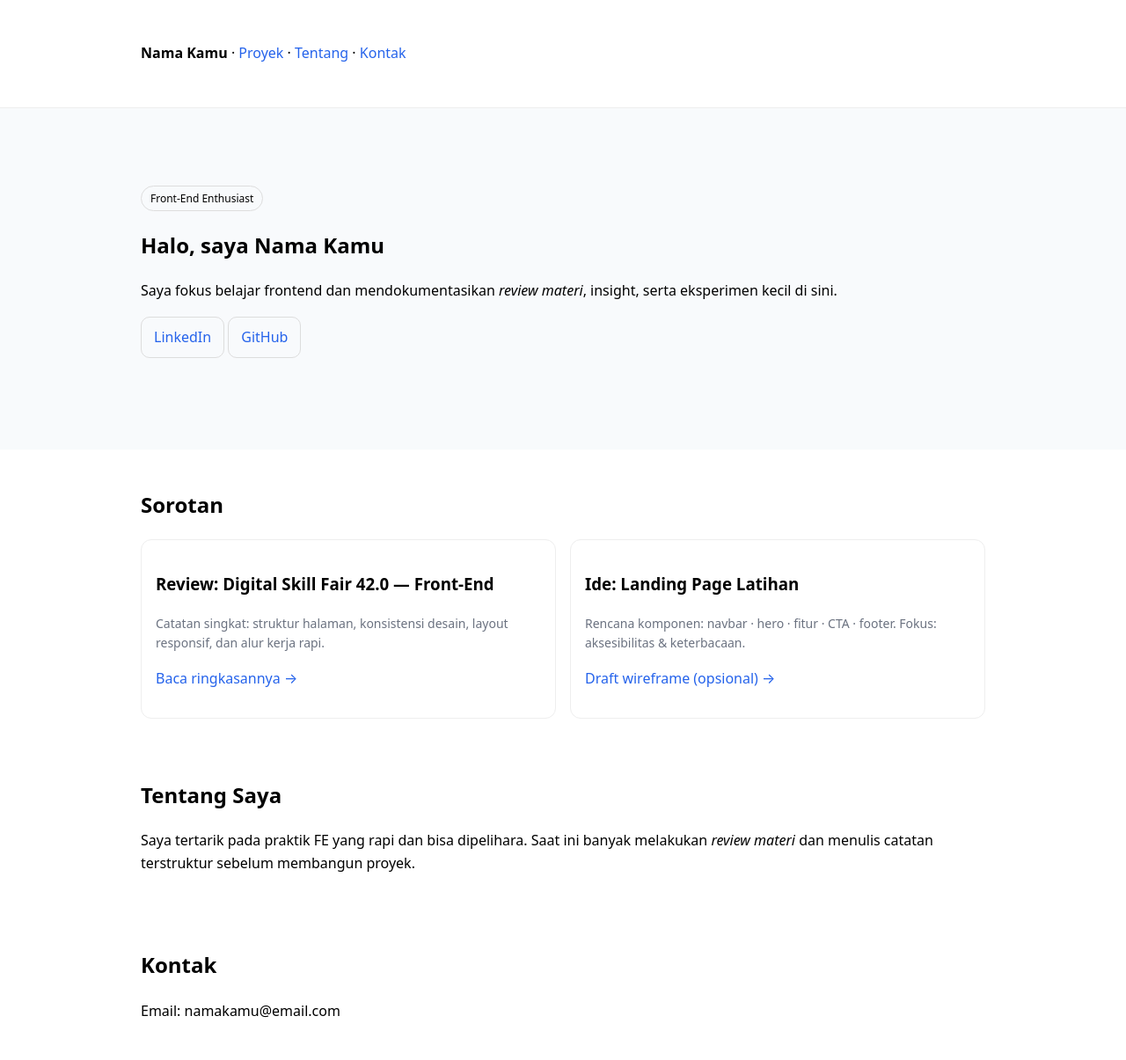
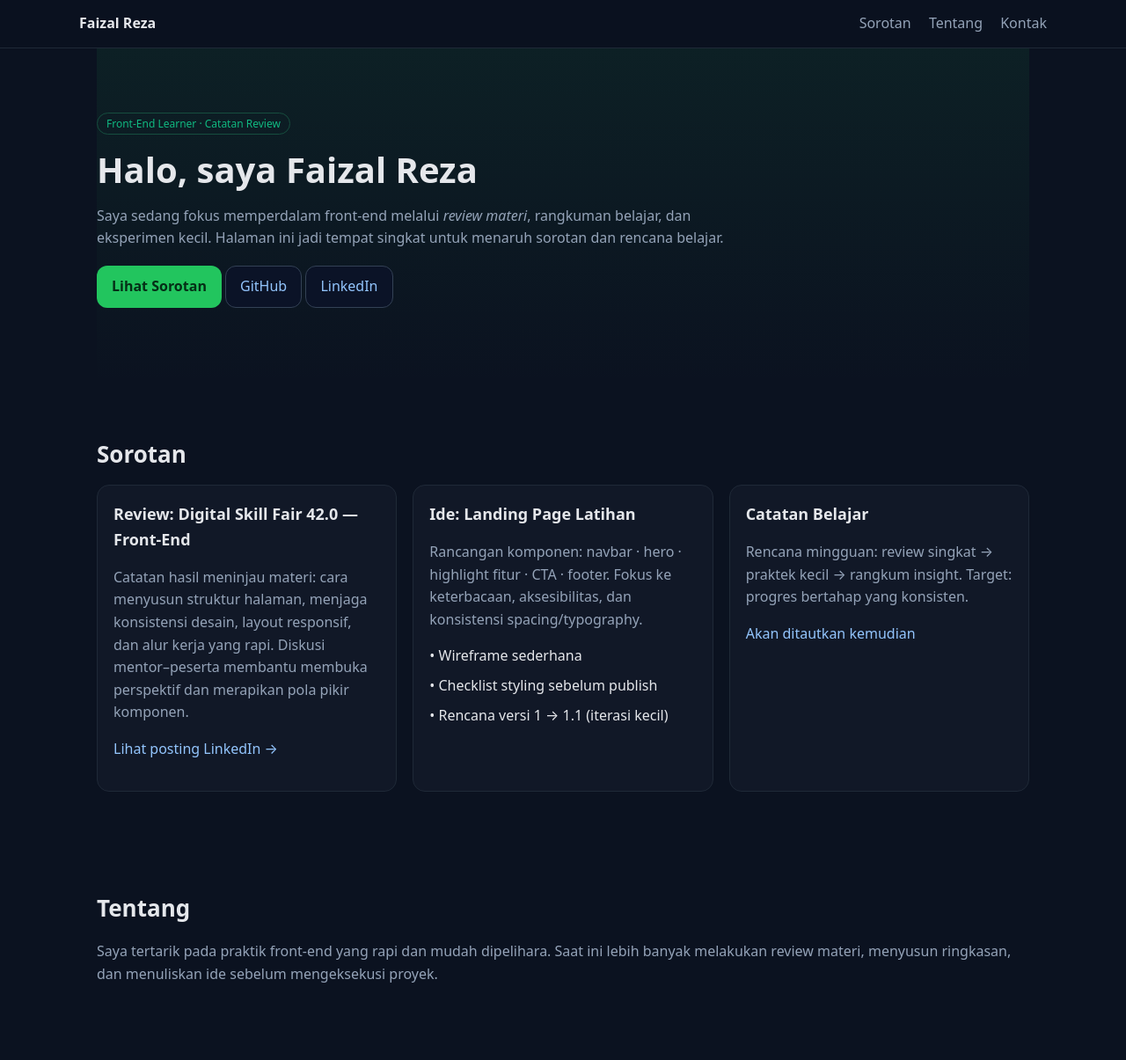
Before and after one commit to faisalresa22/faisal, a plain HTML site: page index.html in a window 1280 px wide. Shown: the top 1205 px of the page at 88% size. Drawn offline with Linux system fonts and the light colour scheme.

Commit message:
Update index.html

```diff
--- a/index.html
+++ b/index.html
@@ -3,70 +3,100 @@
 <head>
   <meta charset="utf-8" />
   <meta name="viewport" content="width=device-width, initial-scale=1" />
-  <title>Nama Kamu — Front-End Portfolio</title>
-  <link rel="preconnect" href="https://fonts.gstatic.com" crossorigin>
+  <title>Faizal Reza — Portfolio</title>
+  <meta name="description" content="Portfolio ringkas berisi sorotan, catatan review materi, dan rencana belajar." />
   <style>
-    body{font-family:system-ui,-apple-system,Segoe UI,Roboto,Ubuntu,Arial,sans-serif;line-height:1.6;margin:0}
-    header,footer{padding:24px}
-    header{position:sticky;top:0;background:#fff;border-bottom:1px solid #eee}
-    .wrap{max-width:960px;margin:auto;padding:24px}
-    .hero{padding:64px 24px;background:#f8fafc}
-    .tag{display:inline-block;padding:4px 10px;border:1px solid #ddd;border-radius:999px;font-size:12px}
-    .grid{display:grid;gap:16px;grid-template-columns:repeat(auto-fit,minmax(260px,1fr))}
-    a{color:#2563eb;text-decoration:none}
-    a:hover{text-decoration:underline}
-    .card{border:1px solid #eee;border-radius:12px;padding:16px;background:#fff}
-    .muted{color:#6b7280;font-size:14px}
-    .btn{display:inline-block;padding:10px 14px;border-radius:10px;border:1px solid #ddd}
+    :root{
+      --bg:#0b1220; --surface:#0f172a; --muted:#94a3b8; --text:#e5e7eb; --brand:#22c55e; --card:#111827;
+      --radius:14px;
+    }
+    *{box-sizing:border-box}
+    html,body{margin:0;padding:0;background:var(--bg);color:var(--text);font-family:system-ui,-apple-system,Segoe UI,Roboto,Ubuntu,Arial,sans-serif;line-height:1.6}
+    a{color:#93c5fd;text-decoration:none} a:hover{text-decoration:underline}
+    .wrap{max-width:1100px;margin:auto;padding:0 20px}
+    header{position:sticky;top:0;z-index:10;background:rgba(11,18,32,.8);backdrop-filter:blur(6px);border-bottom:1px solid #1f2937}
+    header .bar{display:flex;align-items:center;justify-content:space-between;padding:14px 0}
+    nav a{margin-left:16px;color:var(--muted)}
+    nav a:hover{color:#c7d2fe}
+    .hero{padding:72px 0;background:linear-gradient(180deg,rgba(34,197,94,.08),transparent)}
+    .hero h1{font-size:40px;margin:0 0 8px;font-weight:800}
+    .hero p{color:var(--muted);max-width:720px;margin:0 0 18px}
+    .btn{display:inline-block;padding:10px 16px;border:1px solid #334155;border-radius:12px;background:#0b1327}
+    .btn.primary{background:var(--brand);color:#052e16;border-color:transparent;font-weight:600}
+    section{padding:56px 0}
+    h2{font-size:26px;margin:0 0 14px}
+    .muted{color:var(--muted)}
+    .grid{display:grid;gap:18px;grid-template-columns:repeat(auto-fit,minmax(260px,1fr))}
+    .card{background:var(--card);border:1px solid #1f2937;border-radius:var(--radius);padding:18px}
+    .card h3{margin:0 0 6px;font-size:18px}
+    .tag{display:inline-block;font-size:12px;color:#10b981;border:1px solid #164e3f;border-radius:999px;padding:2px 10px;margin-bottom:8px}
+    .list{display:grid;gap:8px}
+    footer{border-top:1px solid #1f2937;padding:20px 0;color:var(--muted)}
+    @media (max-width:480px){.hero h1{font-size:32px}}
   </style>
 </head>
 <body>
   <header>
-    <div class="wrap">
-      <strong>Nama Kamu</strong> · <a href="#projects">Proyek</a> · <a href="#about">Tentang</a> · <a href="#contact">Kontak</a>
+    <div class="wrap bar">
+      <strong>Faizal Reza</strong>
+      <nav>
+        <a href="#projects">Sorotan</a>
+        <a href="#about">Tentang</a>
+        <a href="#contact">Kontak</a>
+      </nav>
     </div>
   </header>
 
+  <main class="wrap">
     <section class="hero">
-    <div class="wrap">
-      <span class="tag">Front-End Enthusiast</span>
-      <h1>Halo, saya Nama Kamu</h1>
-      <p>Saya fokus belajar frontend dan mendokumentasikan <em>review materi</em>, insight, serta eksperimen kecil di sini.</p>
-      <p><a class="btn" href="https://www.linkedin.com/in/username" target="_blank" rel="noreferrer">LinkedIn</a>
-         <a class="btn" href="https://github.com/username" target="_blank" rel="noreferrer">GitHub</a></p>
-    </div>
+      <span class="tag">Front-End Learner · Catatan Review</span>
+      <h1>Halo, saya Faizal Reza</h1>
+      <p>Saya sedang fokus memperdalam front-end melalui <em>review materi</em>, rangkuman belajar, dan eksperimen kecil. Halaman ini jadi tempat singkat untuk menaruh sorotan dan rencana belajar.</p>
+      <p>
+        <a class="btn primary" href="#projects">Lihat Sorotan</a>
+        <a class="btn" href="https://github.com/faisalresa22" target="_blank" rel="noreferrer">GitHub</a>
+        <a class="btn" href="https://www.linkedin.com/in/username" target="_blank" rel="noreferrer">LinkedIn</a>
+      </p>
     </section>
 
-  <section class="wrap" id="projects">
+    <section id="projects">
       <h2>Sorotan</h2>
       <div class="grid">
         <article class="card">
           <h3>Review: Digital Skill Fair 42.0 — Front-End</h3>
-        <p class="muted">Catatan singkat: struktur halaman, konsistensi desain, layout responsif, dan alur kerja rapi.</p>
-        <p><a href="link-posting-linkedin-atau-notes" target="_blank">Baca ringkasannya →</a></p>
+          <p class="muted">Catatan hasil meninjau materi: cara menyusun struktur halaman, menjaga konsistensi desain, layout responsif, dan alur kerja yang rapi. Diskusi mentor–peserta membantu membuka perspektif dan merapikan pola pikir komponen.</p>
+          <p><a href="https://www.linkedin.com/feed/" target="_blank" rel="noreferrer">Lihat posting LinkedIn →</a></p>
         </article>
         <article class="card">
           <h3>Ide: Landing Page Latihan</h3>
-        <p class="muted">Rencana komponen: navbar · hero · fitur · CTA · footer. Fokus: aksesibilitas & keterbacaan.</p>
-        <p><a href="#" target="_blank">Draft wireframe (opsional) →</a></p>
+          <p class="muted">Rancangan komponen: navbar · hero · highlight fitur · CTA · footer. Fokus ke keterbacaan, aksesibilitas, dan konsistensi spacing/typography.</p>
+          <div class="list">
+            <span>• Wireframe sederhana</span>
+            <span>• Checklist styling sebelum publish</span>
+            <span>• Rencana versi 1 → 1.1 (iterasi kecil)</span>
+          </div>
+        </article>
+        <article class="card">
+          <h3>Catatan Belajar</h3>
+          <p class="muted">Rencana mingguan: review singkat → praktek kecil → rangkum insight. Target: progres bertahap yang konsisten.</p>
+          <p><a href="#" aria-disabled="true">Akan ditautkan kemudian</a></p>
         </article>
       </div>
     </section>
 
-  <section class="wrap" id="about">
-    <h2>Tentang Saya</h2>
-    <p>Saya tertarik pada praktik FE yang rapi dan bisa dipelihara. Saat ini banyak melakukan <em>review materi</em> dan menulis catatan terstruktur sebelum membangun proyek.</p>
+    <section id="about">
+      <h2>Tentang</h2>
+      <p class="muted">Saya tertarik pada praktik front-end yang rapi dan mudah dipelihara. Saat ini lebih banyak melakukan review materi, menyusun ringkasan, dan menuliskan ide sebelum mengeksekusi proyek.</p>
     </section>
 
-  <section class="wrap" id="contact">
+    <section id="contact">
       <h2>Kontak</h2>
-    <p>Email: namakamu@email.com</p>
+      <p class="muted">Email: <a href="mailto:email@domain.com">email@domain.com</a> · LinkedIn: <a href="https://www.linkedin.com/in/username" target="_blank" rel="noreferrer">@username</a></p>
     </section>
+  </main>
 
   <footer>
-    <div class="wrap">
-      © <span id="y"></span> Nama Kamu
-    </div>
+    <div class="wrap">© <span id="y"></span> Faizal Reza</div>
   </footer>
   <script>document.getElementById('y').textContent=new Date().getFullYear()</script>
 </body>
```
Lines whose indentation alone changed are shown as unchanged.
